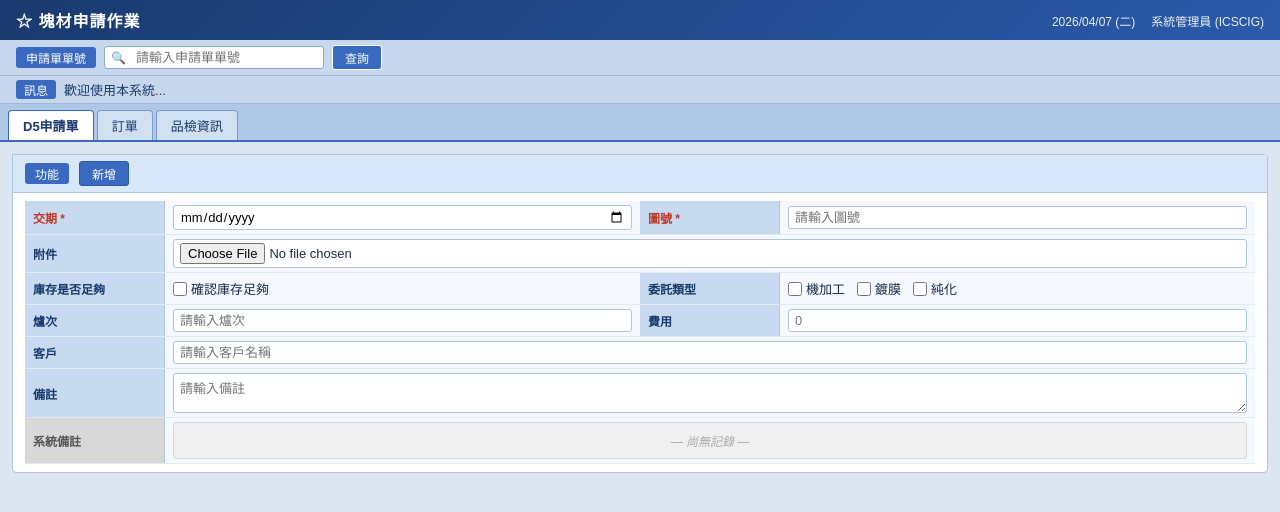
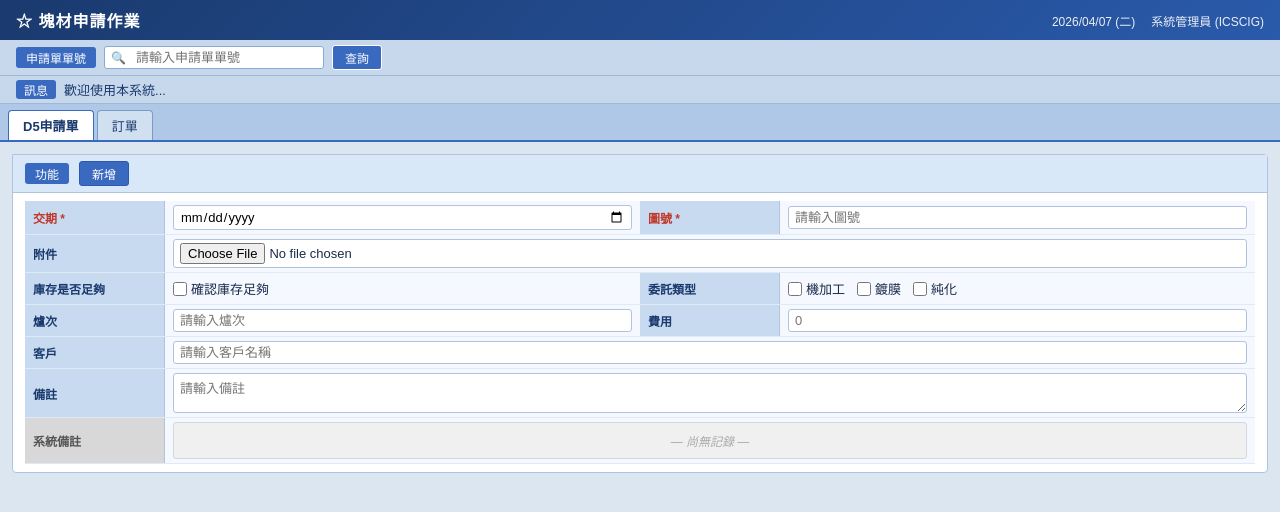
Before and after one commit to Sumengkai/20260407_GB_Project_2, a Vue app: page / in a window 1280 px wide. Shown: the top 512 px of the page. Built offline with nearby package versions, Linux system fonts and the light colour scheme.

Commit message:
Add files via upload

```diff
--- a/src/App.vue
+++ b/src/App.vue
@@ -369,10 +369,12 @@ function addLog(msg, level = 'info') {
 // 依委託類型動態顯示頁籤（需在 d5 定義後）
 const visibleTabIndices = computed(() => {
   const idx = [0, 1]
-  if (d5.typeMachining)    idx.push(2, 3)
-  if (d5.typeCoating)      idx.push(4, 5)
-  if (d5.typePurification) idx.push(6, 7)
-  idx.push(8) // 品檢資訊 永遠顯示
+  if (d5.id) {
+    if (d5.typeMachining)    idx.push(2, 3)
+    if (d5.typeCoating)      idx.push(4, 5)
+    if (d5.typePurification) idx.push(6, 7)
+    idx.push(8) // 品檢資訊
+  }
   return idx
 })
 watch(visibleTabIndices, (newList) => {
```
